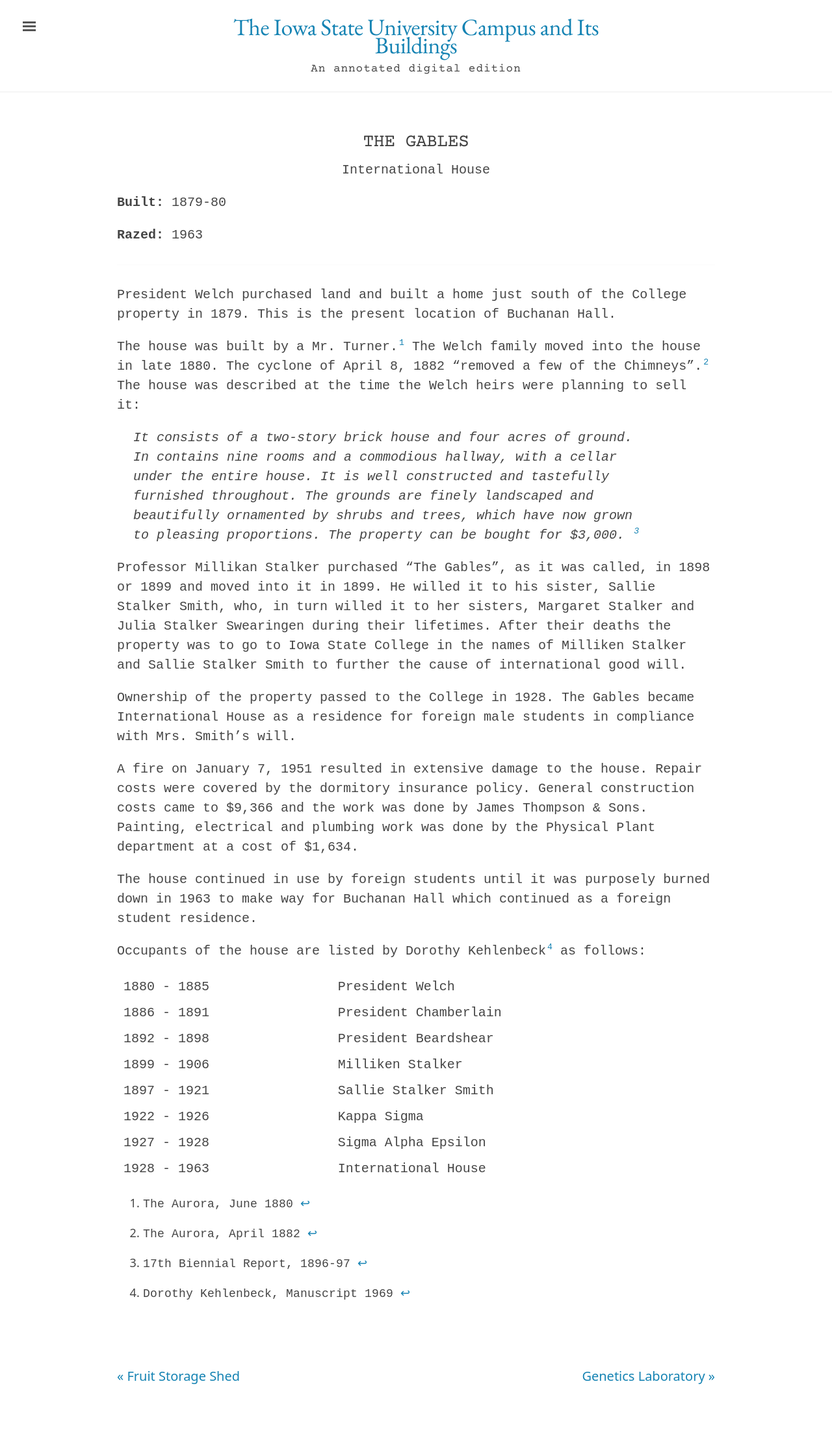
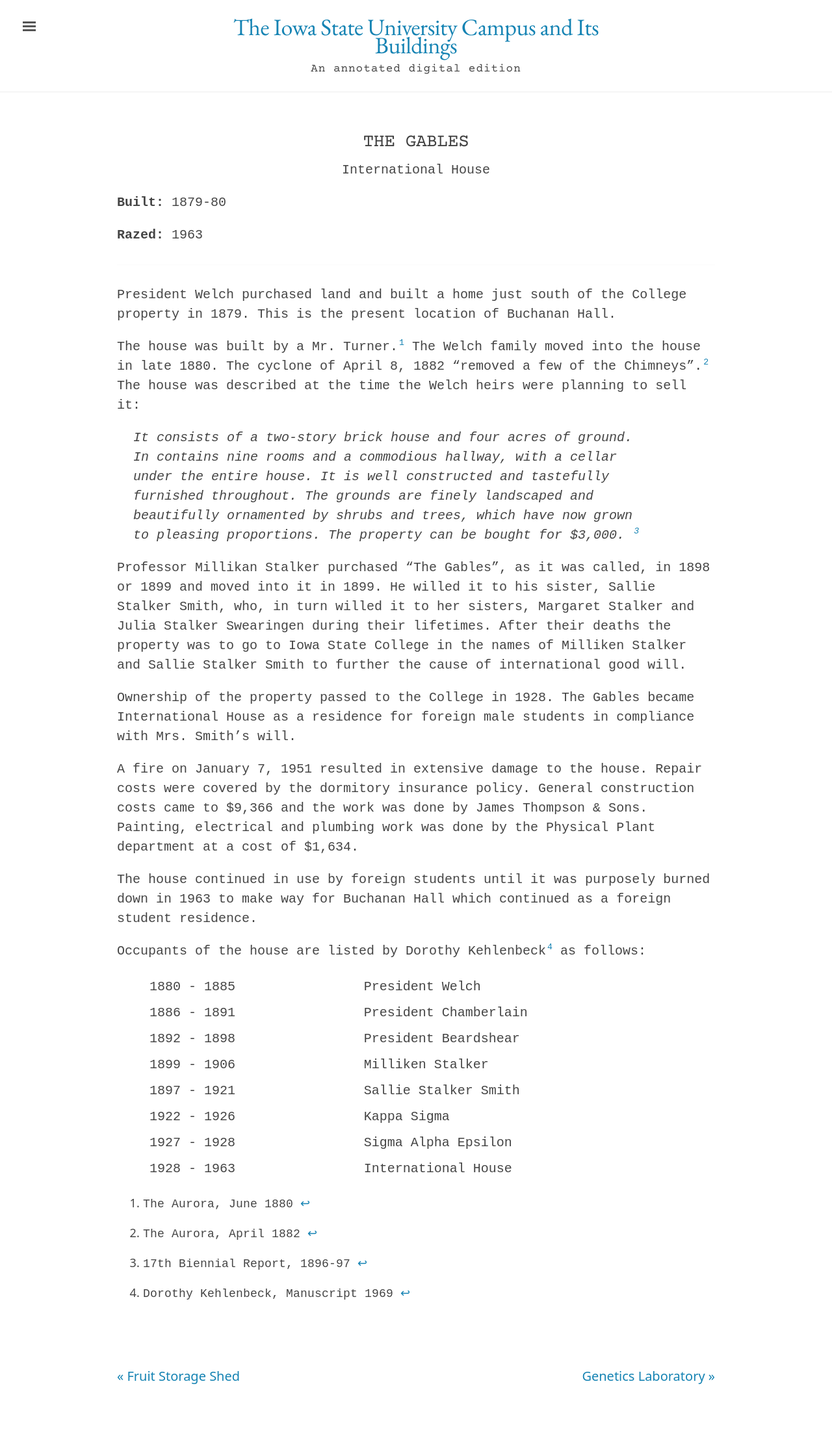
Before and after one commit to emanderson811/day-edition, a Jekyll site: the page built from _texts/buildings/086day-gables.md, in a window 1280 px wide. Shown: the whole page at 65% size. Built offline with Jekyll 4.4.1, drawn with Linux system fonts in a browser that asks for light colours.

Commit message:
Update 086day-gables.md

```diff
--- a/_texts/buildings/086day-gables.md
+++ b/_texts/buildings/086day-gables.md
@@ -37,7 +37,7 @@
 
 Occupants of the house are listed by Dorothy Kehlenbeck[^fn4] as follows:
 
-<table style="padding: 15px">
+<table style="margin-left: 40px;">
  <tr>
   <td>1880 - 1885</td>
   <td>President Welch</td>
```
